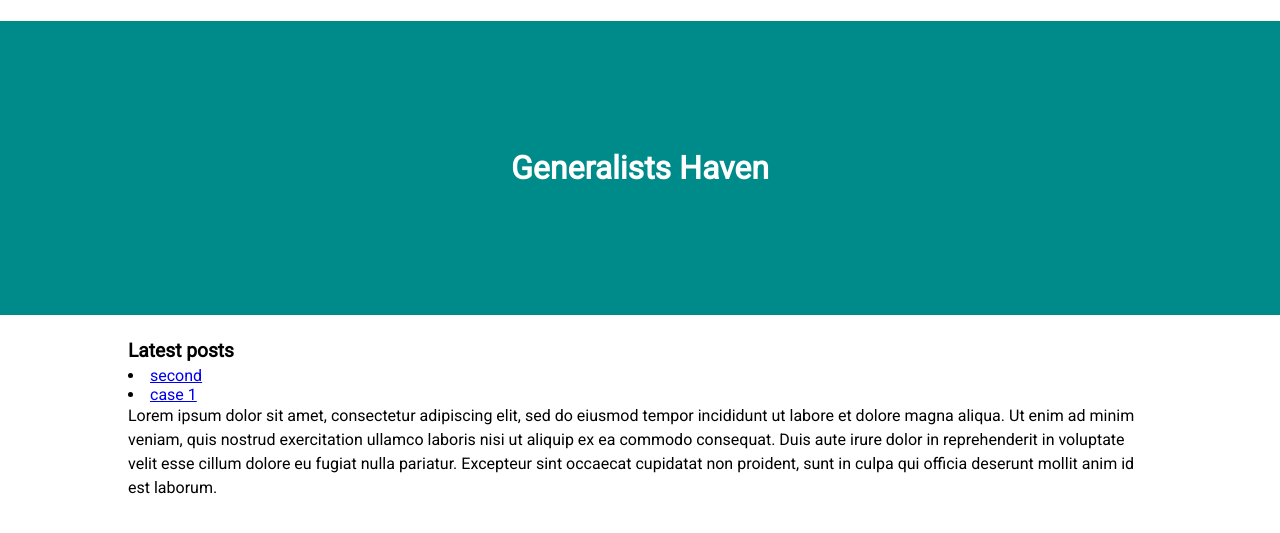
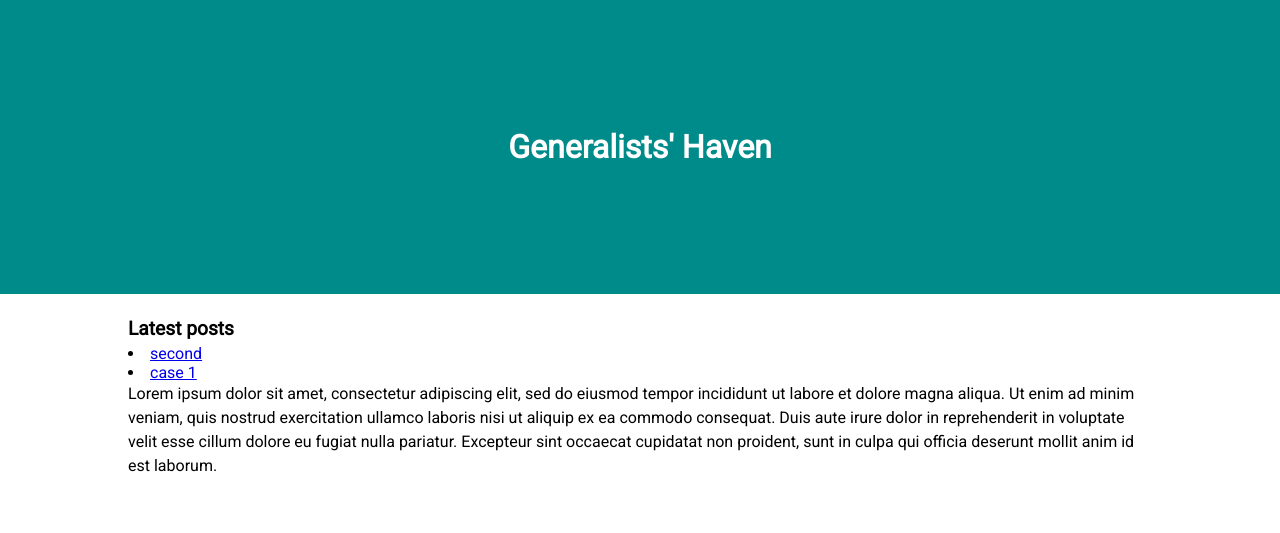
Before and after one commit to generalistsanctuary/generalistsanctuary.github.io, a Jekyll site: the page built from index.html, in a window 1280 px wide. Shown: the top 533 px of the page. Built offline with Jekyll 4.4.1, drawn with Linux system fonts in a browser that asks for light colours.

Commit message:
Update index.html

```diff
--- a/index.html
+++ b/index.html
@@ -15,6 +15,7 @@
         align-content: center;
         color: white;
         text-align: center;
+        margin-top: 0%;
 
     }
     body{
@@ -36,7 +37,7 @@
 
   </head>
   <body>
-      <h1>Generalists Haven</h1>
+      <h1>Generalists' Haven</h1>
       <p><span style="font-size: larger;"><strong>Latest posts</strong></span></p>
       {% for post in site.posts %}
     <li><a href="{{post.url}}">{{post.title}}</a></li>
```
